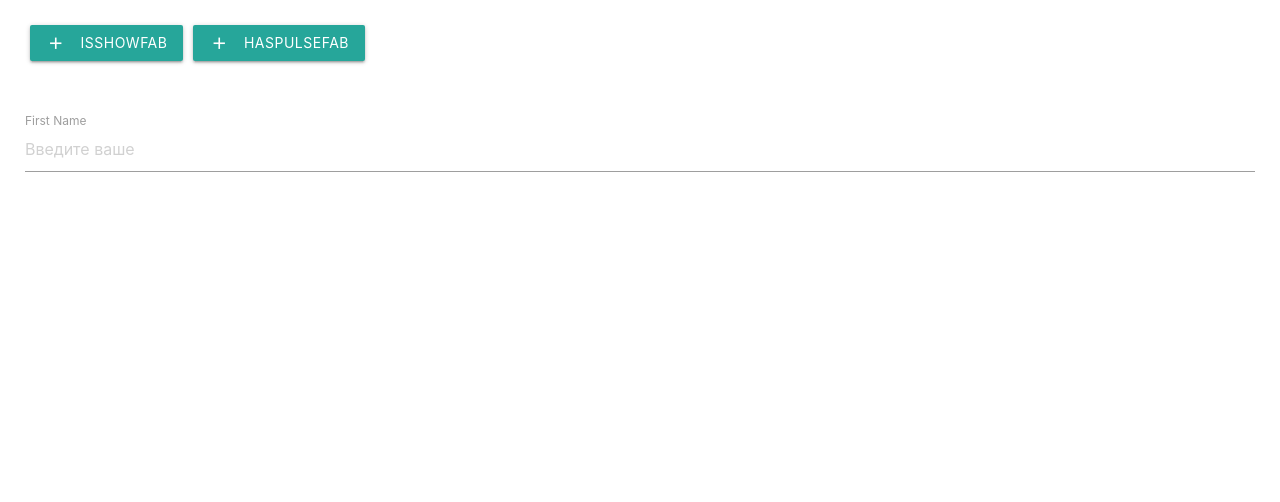
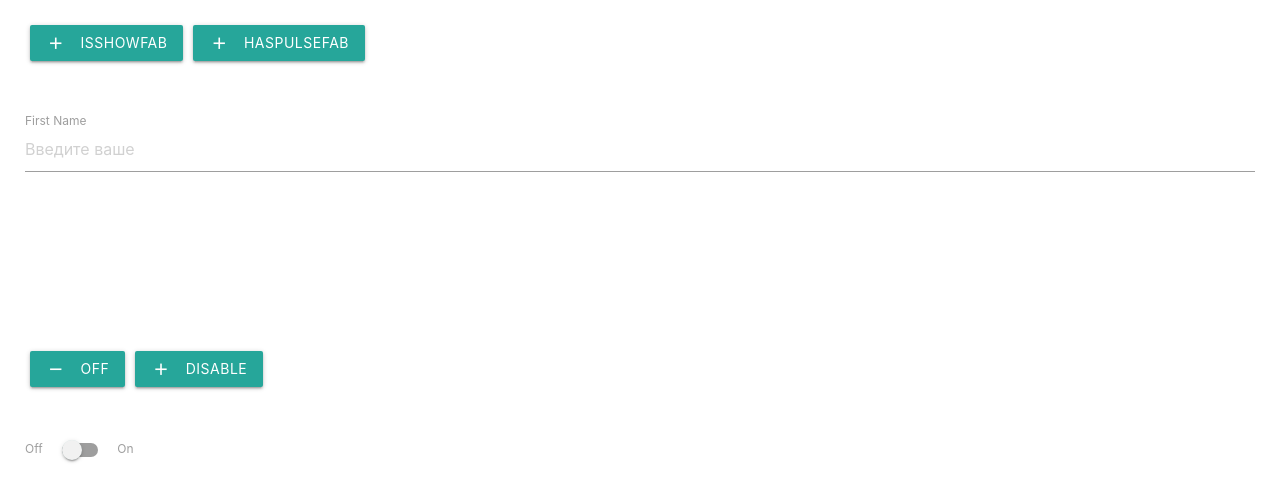
Before and after one commit to yourock1988/materialize-vue, a Vue app: page / in a window 1280 px wide. Shown: the top 502 px of the page. Built offline with nearby package versions, Linux system fonts and the light colour scheme.

Commit message:
add SwitchesCheckbox

```diff
--- a/src/App.vue
+++ b/src/App.vue
@@ -2,15 +2,18 @@
 import MButton from './components/MButton.vue'
 import MInputText from './components/MInputText.vue'
 import MFAB from './components/MFAB.vue'
+import SwitchesCheckbox from './components/SwitchesCheckbox.vue'
 
 export default {
-  components: { MButton, MInputText, MFAB },
+  components: { MButton, MInputText, MFAB, SwitchesCheckbox },
 
   data() {
     return {
       message: '',
       isShowFAB: false,
       hasPulseFAB: false,
+      checked: false,
+      isDisabled: false,
     }
   },
 }
@@ -38,5 +41,22 @@ export default {
     <article>
       <MFAB :isShow="isShowFAB" :hasPulse="hasPulseFAB" mui-icon="home" />
     </article>
+
+    <article>
+      <MButton
+        :caption="checked ? 'ON' : 'OFF'"
+        @click="checked = !checked"
+        :is-toggle="!checked"
+      />
+      <MButton
+        :caption="isDisabled ? 'Enable' : 'Disable'"
+        @click="isDisabled = !isDisabled"
+        :is-toggle="isDisabled"
+      />
+    </article>
+
+    <article>
+      <SwitchesCheckbox v-model:checked="checked" :disabled="isDisabled" />
+    </article>
   </section>
 </template>
--- /dev/null
+++ b/src/components/SwitchesCheckbox.vue
@@ -0,0 +1,44 @@
+<script>
+export default {
+  props: {
+    checked: {
+      type: Boolean,
+      default: false,
+    },
+    disabled: {
+      type: Boolean,
+      default: false,
+    },
+  },
+  emits: ['update:checked'],
+  data() {
+    return {}
+  },
+}
+</script>
+<template>
+  <!-- Switch -->
+  <div class="switch">
+    <label>
+      Off
+      <input
+        :checked="checked"
+        type="checkbox"
+        @change="$emit('update:checked', $event.target.checked)"
+        :disabled="disabled"
+      />
+      <span class="lever"></span>
+      On
+    </label>
+  </div>
+
+  <!-- Disabled Switch -->
+  <!-- <div class="switch">
+    <label>
+      Off
+      <input disabled type="checkbox" />
+      <span class="lever"></span>
+      On
+    </label>
+  </div> -->
+</template>
```
